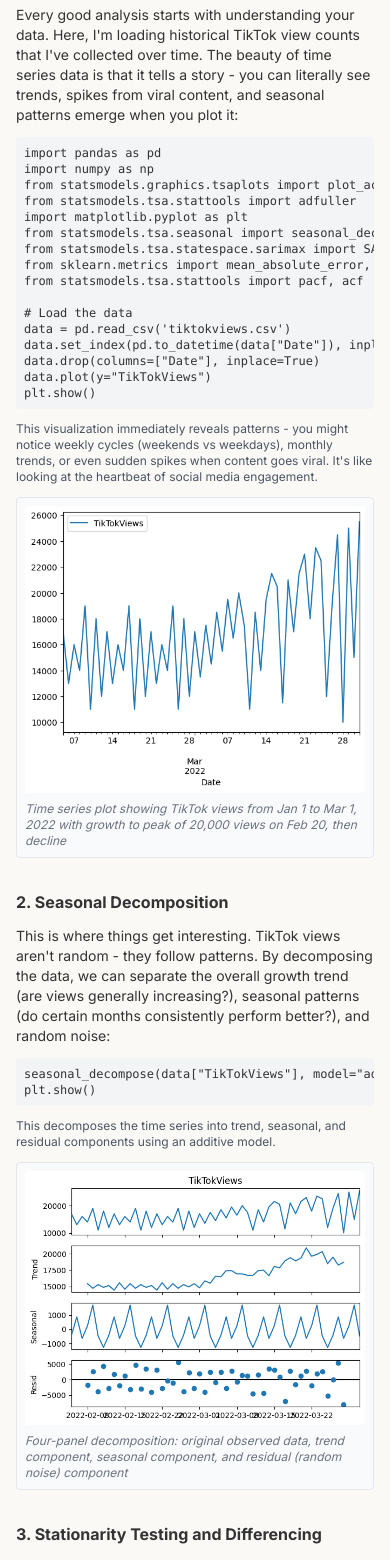
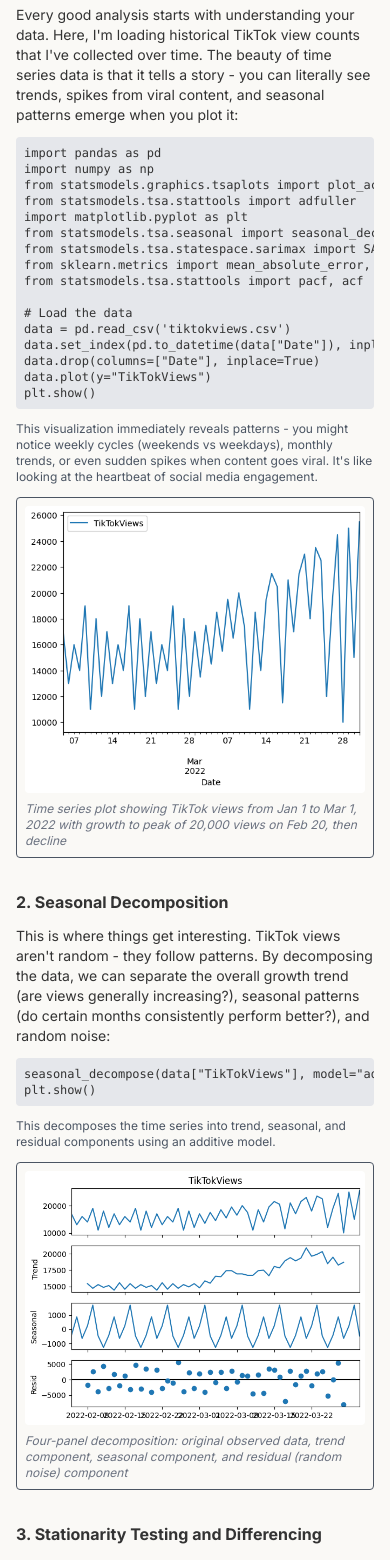
Before and after one commit to nicholaschen09/tiktok-view-predictor, a Next.js app: page / in a window 390 px wide. Shown: the part 1480-3040 px from the top of the page. Built offline with nearby package versions, Linux system fonts and the light colour scheme.

Commit message:
fixed some of the ui

```diff
--- a/app/page.tsx
+++ b/app/page.tsx
@@ -148,7 +148,7 @@
           that I've collected over time. The beauty of time series data is that it tells a story - you can literally
           see trends, spikes from viral content, and seasonal patterns emerge when you plot it:
         </p>
-        <div className="bg-gray-100 p-2 sm:p-3 rounded font-mono text-xs mb-3 overflow-x-auto">
+        <div className="bg-gray-200 p-2 sm:p-3 rounded font-mono text-xs mb-3 overflow-x-auto">
           <pre>{`import pandas as pd
 import numpy as np
 from statsmodels.graphics.tsaplots import plot_acf, plot_pacf
@@ -170,7 +170,7 @@
           This visualization immediately reveals patterns - you might notice weekly cycles (weekends vs weekdays),
           monthly trends, or even sudden spikes when content goes viral. It's like looking at the heartbeat of social media engagement.
         </p>
-        <div className="bg-gray-50 border border-gray-200 rounded p-2 sm:p-3 mb-3">
+        <div className="border border-gray-600 rounded p-2 sm:p-3 mb-3">
           <img src="/output1.png" alt="Time series plot showing TikTok views over time" className="w-full rounded mb-2" />
           <p className="text-xs text-gray-500 italic">Time series plot showing TikTok views from Jan 1 to Mar 1, 2022 with growth to peak of 20,000 views on Feb 20, then decline</p>
         </div>
@@ -183,14 +183,14 @@
           the data, we can separate the overall growth trend (are views generally increasing?), seasonal patterns
           (do certain months consistently perform better?), and random noise:
         </p>
-        <div className="bg-gray-100 p-2 sm:p-3 rounded font-mono text-xs mb-3 overflow-x-auto">
+        <div className="bg-gray-200 p-2 sm:p-3 rounded font-mono text-xs mb-3 overflow-x-auto">
           <pre>{`seasonal_decompose(data["TikTokViews"], model="additive").plot()
 plt.show()`}</pre>
         </div>
         <p className="text-xs text-gray-600 mb-3">
           This decomposes the time series into trend, seasonal, and residual components using an additive model.
         </p>
-        <div className="bg-gray-50 border border-gray-200 rounded p-2 sm:p-3 mb-3">
+        <div className="border border-gray-600 rounded p-2 sm:p-3 mb-3">
           <img src="/output2.png" alt="Seasonal decomposition showing trend, seasonal, and residual components" className="w-full rounded mb-2" />
           <p className="text-xs text-gray-500 italic">Four-panel decomposition: original observed data, trend component, seasonal component, and residual (random noise) component</p>
         </div>
@@ -206,7 +206,7 @@
         <p className="text-xs mb-1"><strong>First Difference:</strong> Δy(t) = y(t) - y(t-1)</p>
         <p className="text-xs mb-1"><strong>Second Difference:</strong> Δ²y(t) = Δy(t) - Δy(t-1)</p>
         <p className="text-xs text-gray-600 mb-3">Translation: Instead of "20,000 views", we look at "+200 views from yesterday"</p>
-        <div className="bg-gray-100 p-2 sm:p-3 rounded font-mono text-xs mb-3 overflow-x-auto">
+        <div className="bg-gray-200 p-2 sm:p-3 rounded font-mono text-xs mb-3 overflow-x-auto">
           <pre>{`def check_stationarity(timeseries):
     # Augmented Dickey-Fuller test checks if data is predictable
     # It tests the null hypothesis: H₀: series has a unit root (non-stationary)
@@ -232,7 +232,7 @@
           was required, which means we had to look at the "change in the rate of change" - similar to how physicists look at
           acceleration rather than just velocity. This transformation is essential for accurate predictions.
         </p>
-        <div className="bg-gray-50 border border-gray-200 rounded p-2 sm:p-3 mb-3">
+        <div className="border border-gray-600 rounded p-2 sm:p-3 mb-3">
           <img src="/output3.png" alt="Differenced time series showing stationary data" className="w-full rounded mb-2" />
           <p className="text-xs text-gray-500 italic">Differenced time series oscillating around zero with no clear trend, ready for ARIMA modeling</p>
         </div>
@@ -249,7 +249,7 @@
         </ul>
         <p className="text-xs mb-1"><strong>ACF formula:</strong> ρ(k) = Cov(yₜ, yₜ₋ₖ) / Var(yₜ)</p>
         <p className="text-xs text-gray-600 mb-3">Measures correlation between values k periods apart</p>
-        <div className="bg-gray-100 p-2 sm:p-3 rounded font-mono text-xs mb-3 overflow-x-auto">
+        <div className="bg-gray-200 p-2 sm:p-3 rounded font-mono text-xs mb-3 overflow-x-auto">
           <pre>{`plot_acf(diff_data)
 plot_pacf(diff_data)
 plt.show()`}</pre>
@@ -258,7 +258,7 @@
           These plots help identify the optimal p and q parameters for the ARIMA model. The significant lags (bars outside the confidence interval)
           indicate which past values have predictive power.
         </p>
-        <div className="bg-gray-50 border border-gray-200 rounded p-2 sm:p-3 mb-3">
+        <div className="border border-gray-600 rounded p-2 sm:p-3 mb-3">
           <img src="/output4.png" alt="ACF and PACF plots with confidence intervals" className="w-full rounded mb-2" />
           <p className="text-xs text-gray-500 italic">ACF (top) and PACF (bottom) plots with 95% confidence intervals (blue shaded areas) and significant lags at positions 1-3</p>
         </div>
@@ -270,7 +270,7 @@
           Now we automatically find the best model settings. The code counts how many "lags" (past time periods)
           significantly affect future values. It's like asking "How far back in history do we need to look?"
         </p>
-        <div className="bg-gray-100 p-2 sm:p-3 rounded font-mono text-xs mb-3 overflow-x-auto">
+        <div className="bg-gray-200 p-2 sm:p-3 rounded font-mono text-xs mb-3 overflow-x-auto">
           <pre>{`pacf_values, confint = pacf(diff_data, alpha=0.05, method="ywmle")
 confint = confint - pacf_values[:, None]
 significant_lags = np.where((pacf_values < confint[:, 0]) | (pacf_values > confint[:,1]))
@@ -302,7 +302,7 @@
         <p className="text-sm mb-3">
           We fit the SARIMAX model with the identified parameters:
         </p>
-        <div className="bg-gray-100 p-2 sm:p-3 rounded font-mono text-xs mb-3 overflow-x-auto">
+        <div className="bg-gray-200 p-2 sm:p-3 rounded font-mono text-xs mb-3 overflow-x-auto">
           <pre>{`D = 0
 model = SARIMAX(diff_data, order=(p, d, q), seasonal_order=(P, D, Q, 12))
 future = model.fit()
@@ -318,7 +318,7 @@
         <p className="text-sm mb-3">
           We generate 12-month forecasts with confidence intervals:
         </p>
-        <div className="bg-gray-100 p-2 sm:p-3 rounded font-mono text-xs mb-3 overflow-x-auto">
+        <div className="bg-gray-200 p-2 sm:p-3 rounded font-mono text-xs mb-3 overflow-x-auto">
           <pre>{`forecast_periods = 12
 forecast = future.get_forecast(steps=forecast_periods)
 forecast_mean = forecast.predicted_mean
@@ -335,7 +335,7 @@
         <p className="text-xs text-gray-600 mb-3">
           This creates a visualization showing the observed differenced data and the forecast with confidence bands.
         </p>
-        <div className="bg-gray-50 border border-gray-200 rounded p-2 sm:p-3 mb-3">
+        <div className="border border-gray-600 rounded p-2 sm:p-3 mb-3">
           <img src="/output5.png" alt="Forecast with confidence intervals on differenced data" className="w-full rounded mb-2" />
           <p className="text-xs text-gray-500 italic">Forecast on differenced data: blue line (historical), red dashed line (12-month forecast), pink shaded area (95% confidence interval)</p>
         </div>
@@ -346,7 +346,7 @@
         <p className="text-sm mb-3">
           We integrate the differenced forecasts back to the original scale:
         </p>
-        <div className="bg-gray-100 p-2 sm:p-3 rounded font-mono text-xs mb-3 overflow-x-auto">
+        <div className="bg-gray-200 p-2 sm:p-3 rounded font-mono text-xs mb-3 overflow-x-auto">
           <pre>{`last = data["TikTokViews"].iloc[-1]
 forecast_og = []
 for i in forecast_mean:
@@ -365,7 +365,7 @@
         <p className="text-xs text-gray-600 mb-3">
           This transforms the differenced predictions back to actual view counts for interpretation.
         </p>
-        <div className="bg-gray-50 border border-gray-200 rounded p-2 sm:p-3 mb-3">
+        <div className="border border-gray-600 rounded p-2 sm:p-3 mb-3">
           <img src="/output6.png" alt="Final forecast on original scale showing predicted TikTok views" className="w-full rounded mb-2" />
           <p className="text-xs text-gray-500 italic">Final forecast: blue line (historical TikTok views Jan-Mar 2022), red line (12-month forecast showing predicted growth through Feb 2023)</p>
         </div>
@@ -376,7 +376,7 @@
         <p className="text-sm mb-3">
           Finally, we evaluate the model performance using MAE and MSE:
         </p>
-        <div className="bg-gray-100 p-2 sm:p-3 rounded font-mono text-xs mb-3 overflow-x-auto">
+        <div className="bg-gray-200 p-2 sm:p-3 rounded font-mono text-xs mb-3 overflow-x-auto">
           <pre>{`observed = diff_data[-forecast_periods:]
 
 mae = mean_absolute_error(observed, forecast_mean)
```
